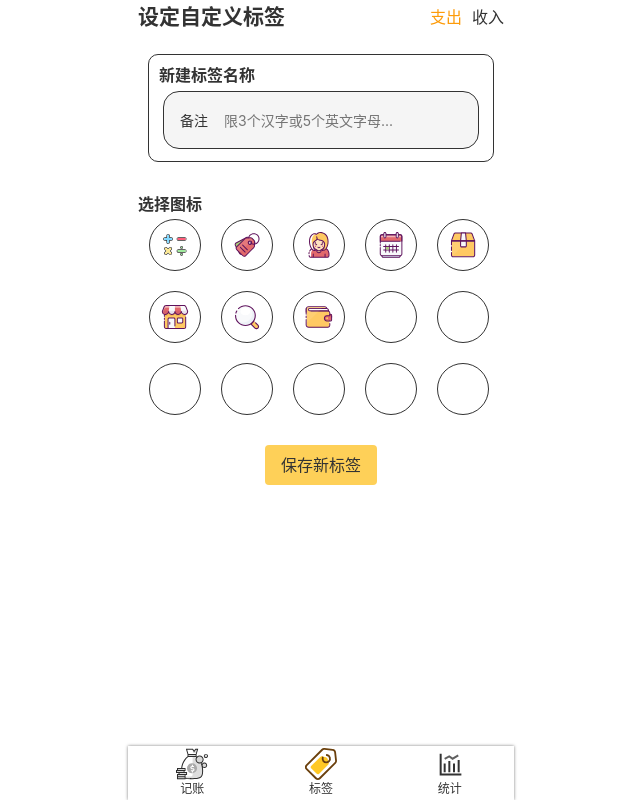
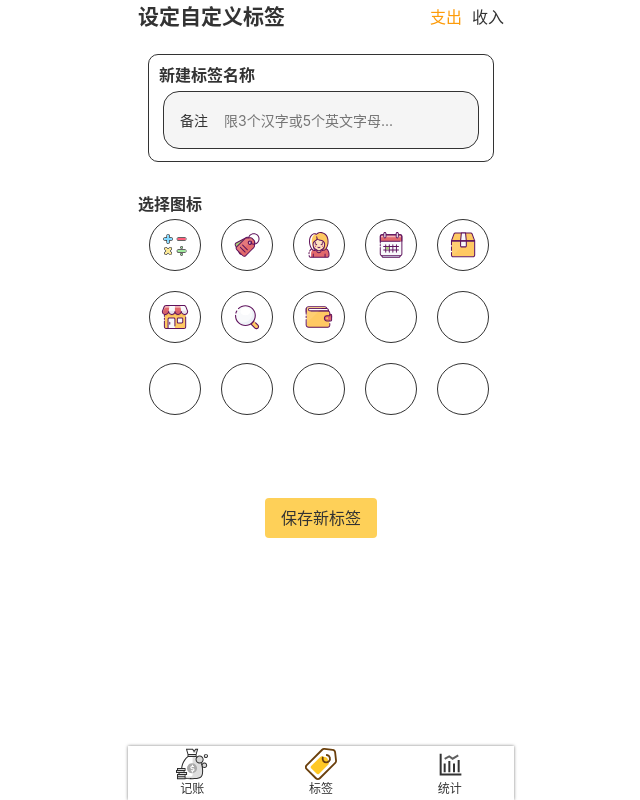
Before and after one commit to sunwan1234/apple-bill, a Vue app: page /#/labels/edit in a window 1280 px wide. Shown: the whole page, without its empty margins (319-959 px from the left). Built offline with nearby package versions, Linux system fonts and the light colour scheme.

Commit message:
抽取tag, input, type共用组件

```diff
--- a/src/components/EditLabel.vue
+++ b/src/components/EditLabel.vue
@@ -11,15 +11,8 @@
 			</div>
 			<div class="svgs">
 				<div class="svg-title">选择图标</div>
-				<div class="tag-list">
-					<div class="tag-wrapper">
-						<div v-for="(item, index) in newTagList" :key="index"
-								 :class="{selected: selectedTags.indexOf(item) >= 0}"
-								 @click="toggle(item)">
-							<Icon :name="item"></Icon>
-						</div>
-					</div>
-				</div>
+				<Tags is-new-tag="+" :new-data-source="this.newTagList"></Tags>
+
 
 			</div>
 			<div class="createTag-wrapper">
@@ -37,9 +30,10 @@
   import Types from '@/components/Money/Types.vue';
   import tagListModel from '@/models/tagListModel';
   import Notes from '@/components/Money/Notes.vue';
+  import Tags from '@/components/Money/Tags.vue';
 
   @Component({
-    components: {Notes, Types}
+    components: {Tags, Notes, Types}
   })
   export default class EditLabel extends Vue {
     record: RecordItem = {
@@ -51,16 +45,7 @@
       type: '-', name: '', svg: '', id: '',
     };
 
-    toggle(tag: string) {
-      // 每次只能选中一个
-      if (this.selectedTags.length === 0) {
-        this.selectedTags.push(tag);
-      } else {
-        this.selectedTags.pop();
-        this.selectedTags.push(tag);
-      }
-      this.tag.svg = this.selectedTags[0];
-    }
+
 
     @Watch('record.type', {immediate: true})
     onRecordTypeChange(value) {
@@ -137,41 +122,6 @@
 			font-weight: bold;
 		}
 
-		.tag-list {
-			overflow: hidden;
-			width: 345px;
-
-			margin: auto;
-			padding-top: 3px;
-
-			> .tag-wrapper {
-				display: flex;
-				flex-wrap: wrap;
-				justify-content: flex-start;
-				margin-right: -20px;
-
-				> div.selected {
-					border: 1px solid rgb(248, 124, 148);
-				}
-
-				> div {
-					padding: 10px;
-					border: 1px solid #333;
-					border-radius: 50%;
-					line-height: 1;
-					margin-right: 20px;
-					margin-bottom: 20px;
-
-					> svg {
-						width: 30px;
-						height: 30px;
-					}
-				}
-
-			}
-		}
-
-
 	}
 
 	.createTag {
--- a/src/components/Money/Tags.vue
+++ b/src/components/Money/Tags.vue
@@ -1,6 +1,6 @@
 <template>
 	<div class="tags">
-		<ul class="current out" v-if="isShow === '-'">
+		<ul class="current out" v-if="!isNewTag && isShow === '-'">
 			<li v-for="(item, index) in this.outDataSource"
 					:class="{selected: selectedTags.indexOf(item.name) >= 0}"
 					:key="index" @click="toggle(item.name)">
@@ -15,7 +15,7 @@
 				</button>
 			</li>
 		</ul>
-		<ul class="current in" v-if="isShow === '+'">
+		<ul class="current in" v-if="!isNewTag && isShow === '+'">
 			<li v-for="(item, index) in this.inDataSource"
 					:class="{selected: selectedTags.indexOf(item.name) >= 0}"
 					:key="index" @click="toggle(item.name)">
@@ -30,7 +30,17 @@
 			</li>
 		</ul>
 
+		<div class="tag-list" v-if="isNewTag === '+'">
+			<div class="tag-wrapper">
+				<div v-for="(item, index) in newDataSource" :key="index"
+						 :class="{selected: selectedTags.indexOf(item) >= 0}"
+						 @click="toggle(item)">
+					<Icon :name="item"></Icon>
+				</div>
+			</div>
+		</div>
 	</div>
+
 </template>
 
 <script lang="ts">
@@ -38,28 +48,29 @@
   import {Component, Prop} from 'vue-property-decorator';
 
 
-
   @Component
   export default class Tags extends Vue {
     @Prop(String) isShow: string | undefined;
     @Prop(Array) outDataSource: Array<Record<string, string>> | undefined;
     @Prop(Array) inDataSource: Array<Record<string, string>> | undefined;
+    @Prop(String) isNewTag: string | undefined;
+    @Prop(Array) newDataSource: string[] | undefined
 
-    mounted(){
-      console.log(this.outDataSource)
-		}
+    mounted() {
+      console.log(this.outDataSource);
+    }
 
     selectedTags: string[] = [];
 
     toggle(tag: string) {
       // 每次只能选中一个
-			if(this.selectedTags.length === 0) {
+      if (this.selectedTags.length === 0) {
         this.selectedTags.push(tag);
-			} else {
-			  this.selectedTags.pop();
-			  this.selectedTags.push(tag)
-			}
-			this.$emit('update:tag', this.selectedTags[0])
+      } else {
+        this.selectedTags.pop();
+        this.selectedTags.push(tag);
+      }
+      this.$emit('update:tag', this.selectedTags[0]);
     }
 
     create(tagType: string) {
@@ -69,9 +80,9 @@
       } else {
         if (tagType === 'out') {
           if (this.outDataSource) {
-            console.log('----update')
-						console.log({svg:'newsvg', 'name': name, 'type':'-'})
-            this.$emit('update:outDataSource', [...this.outDataSource, {svg:'newsvg', 'name': name, 'type':'-'}])
+            console.log('----update');
+            console.log({svg: 'newsvg', 'name': name, 'type': '-'});
+            this.$emit('update:outDataSource', [...this.outDataSource, {svg: 'newsvg', 'name': name, 'type': '-'}]);
           }
         }
         if (tagType === 'in') {
@@ -95,6 +106,7 @@
 		}
 
 	}
+
 	@media only screen and (min-device-width: 375px) and (max-device-height: 667px) {
 		//iphone 678
 		.tags {
@@ -102,7 +114,7 @@
 		}
 	}
 
-	@media only screen and (min-device-width: 400px) and (max-device-height: 850px)  {
+	@media only screen and (min-device-width: 400px) and (max-device-height: 850px) {
 		//iphone 678 plus
 		.tags {
 			min-height: 34vh;
@@ -117,7 +129,6 @@
 			max-height: 49vh;
 		}
 	}
-
 
 
 	.tags {
@@ -166,4 +177,39 @@
 		justify-content: center;
 		align-items: center;
 	}
+
+	.tag-list {
+		overflow: hidden;
+		width: 345px;
+
+		margin: auto;
+		padding-top: 3px;
+
+		> .tag-wrapper {
+			display: flex;
+			flex-wrap: wrap;
+			justify-content: flex-start;
+			margin-right: -20px;
+
+			> div.selected {
+				border: 1px solid rgb(248, 124, 148);
+			}
+
+			> div {
+				padding: 10px;
+				border: 1px solid #333;
+				border-radius: 50%;
+				line-height: 1;
+				margin-right: 20px;
+				margin-bottom: 20px;
+
+				> svg {
+					width: 30px;
+					height: 30px;
+				}
+			}
+
+		}
+	}
+
 </style>
--- a/src/views/Labels.vue
+++ b/src/views/Labels.vue
@@ -1,6 +1,5 @@
 <template>
 	<Layout>
-		{{tags}}
 		<Types :value.sync="record.type">
 		</Types>
 		<div class="labels-wrapper">
```
